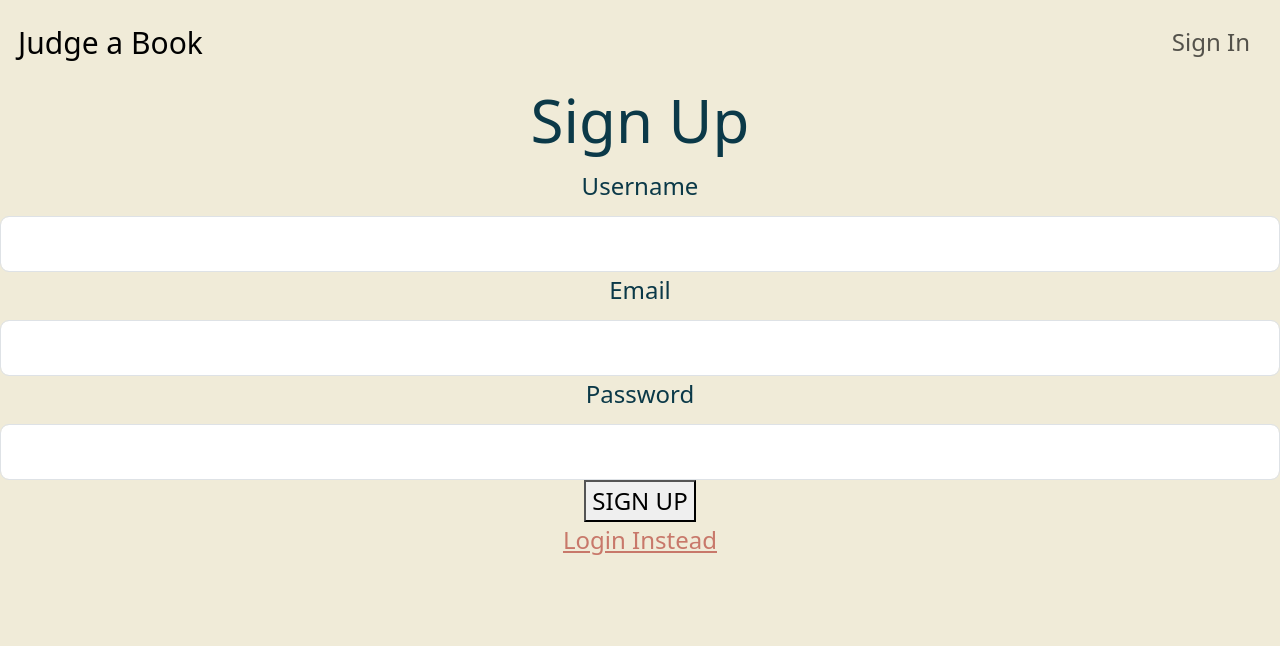
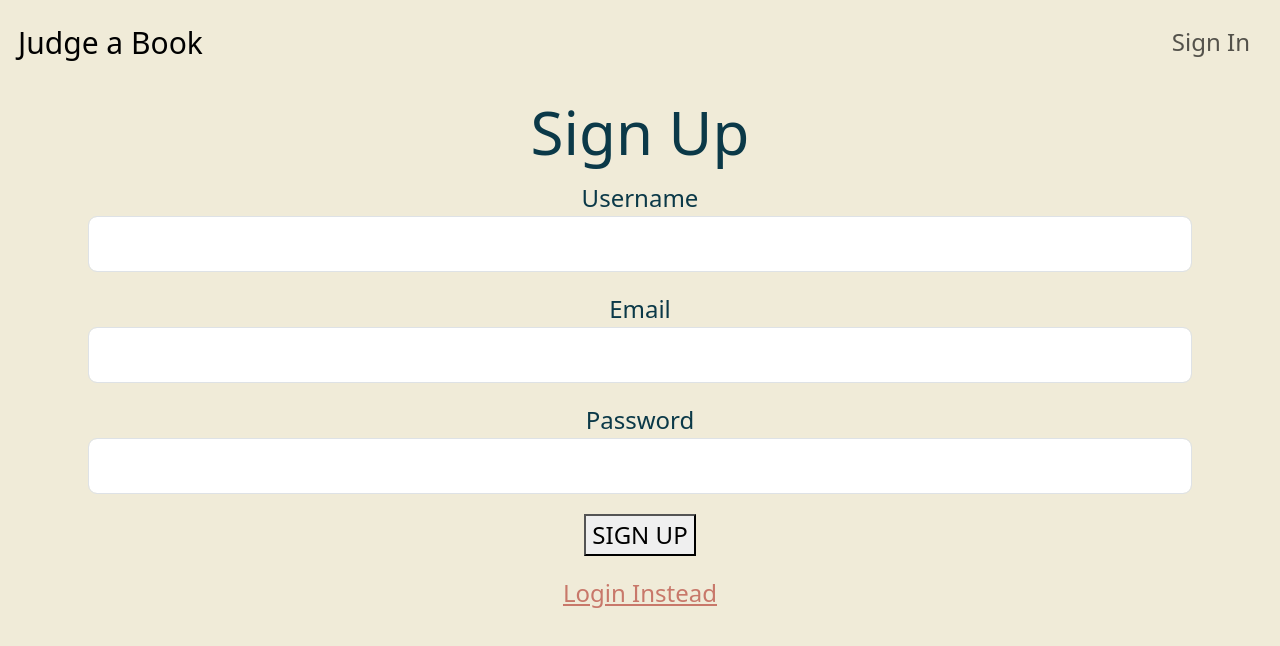
Before and after one commit to noah-10/CoverToCover, a React (Vite) app in the folder client/: page /signup in a window 1280 px wide. Shown: the top 646 px of the page. Built offline with nearby package versions, Linux system fonts and the light colour scheme.

Commit message:
style login and signup pages, adjust home banner image

```diff
--- a/client/src/App.css
+++ b/client/src/App.css
@@ -2,6 +2,7 @@
   --eggshell: #F0EBD8;
   --midnight-green: #0B3948;
   --old-rose: #C8786A;
+  --header-height: 12vh;
   font-size: 150%;
 }
 
@@ -24,7 +25,7 @@ body {
 
 header {
   background-color: var(--eggshell);
-  /* height: 8vh; */
+  height: var(--header-height);
   position: sticky;
   top: 0;
   z-index: 1;
@@ -37,7 +38,7 @@ header {
   background-position: center;
   height: 80vh;
   position: sticky;
-  top: 8vh;
+  top: var(--header-height);
   z-index: -1;
 }
 
@@ -68,6 +69,19 @@ main {
   height: 200vh;
 }
 
+.login-container .form-field,
+.login-container button,
+.login-container a,
+.signup-container .form-field,
+.signup-container button,
+.signup-container a {
+  margin: 0 0 0.8em 0;
+}
+
+.form-label {
+  margin: 0;
+}
+
 .card {
   padding: 2em;
 }
--- a/client/src/components/FormFields.jsx
+++ b/client/src/components/FormFields.jsx
@@ -1,7 +1,7 @@
 
 const FormFields = (props) => {
     return (
-        <div>
+        <div className="form-field">
             <label className="form-label" htmlFor={props.name}>{props.label}</label>
             <input className="form-control" onChange={props.onChange} type={props.type} name={props.name} />
         </div>
--- a/client/src/pages/Login.jsx
+++ b/client/src/pages/Login.jsx
@@ -35,7 +35,7 @@ const Login = () => {
     }
 
     return (
-        <div className="login-container">
+        <div className="container login-container">
             <h1>Login</h1>
             <form>
                 <FormFields
--- a/client/src/pages/SignUp.jsx
+++ b/client/src/pages/SignUp.jsx
@@ -40,7 +40,9 @@ const SignUp = () => {
     }
 
     return (
-        <div className="signup-container">
+        <div className="container signup-container">
+            <div className="row">
+                <div className="col">
                     <h1>Sign Up</h1>
                     <form>
                         <FormFields
@@ -68,6 +70,8 @@ const SignUp = () => {
                     </div>
                     {showModal && <SignUpModal />}
                 </div>
+            </div>
+        </div>
     )
 }
 
```
Lines whose indentation alone changed are shown as unchanged.
